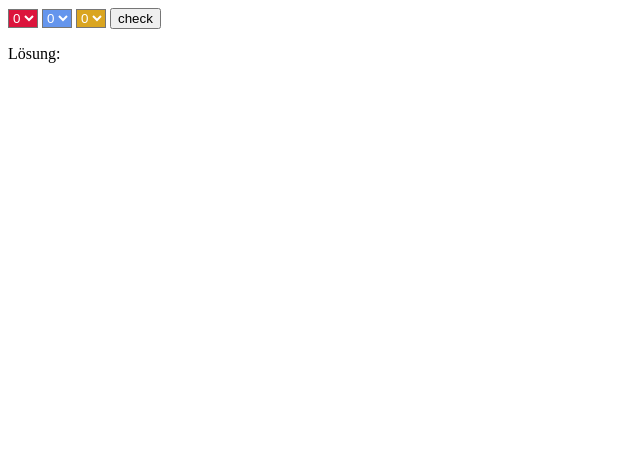
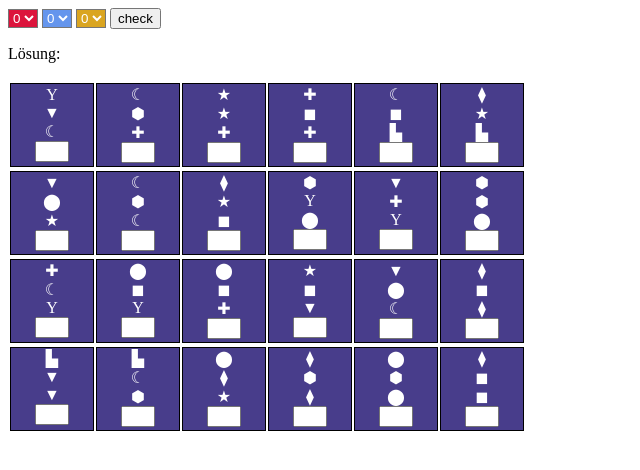
Before and after one commit to aoloe/htdocs-xox-games, a plain HTML site: page exit-adventskalender/index.html in a window 1280 px wide. Shown: the whole page, without its empty margins (0-640 px from the left). Drawn offline with Linux system fonts and the light colour scheme.

Commit message:
add the doors...

```diff
--- a/exit-adventskalender/index.html
+++ b/exit-adventskalender/index.html
@@ -31,6 +31,18 @@
         background-color: GoldenRod;
         color: white;
         padding: .5em;
+      }
+      table#calendar td {
+        border: 1px solid black;
+        width: 5em;
+        height: 5em;
+        text-align: center;
+        background-color: darkslateblue;
+        color: white;
+      }
+      table#calendar td input {
+        width: 2em;
+        text-align: center;
       }
     </style>
   </head>
@@ -75,6 +87,9 @@
       <button type="button" id="check">check</button>
     </form>
     <p>Lösung: <span id="solution"></span></p>
+    <form>
+    <table id="calendar"></table>
+    </form>
     <script>
     let check = document.getElementById('check');
       // 🢀 🢂 🢁 🢃 🢄 🢅 🢆 🢇
@@ -124,6 +139,80 @@
       let result = document.getElementById('solution')
       result.innerHTML = '<span class="yellow">' + yellow[yellowValue] + '</span> <span class="blue">' + blue[blueValue] + '</span> <span class="red">' + red[redValue] + '</span>';
     }
+
+    // '✚', '⧫', '⬢', '⬤', '★', '☾', '▼', '▙', 'Y', '◼',
+    signs = [
+      [
+        ['Y', '▼', '☾'],
+        ['☾', '⬢', '✚'],
+        ['★', '★', '✚'],
+        ['✚', '◼', '✚'],
+        ['☾', '◼', '▙'],
+        ['⧫', '★', '▙'],
+      ],
+      [
+        ['▼', '⬤', '★'],
+        ['☾', '⬢', '☾'],
+        ['⧫', '★', '◼'],
+        ['⬢', 'Y', '⬤'],
+        ['▼', '✚', 'Y'],
+        ['⬢', '⬢', '⬤'],
+      ],
+      [
+        ['✚', '☾', 'Y'],
+        ['⬤', '◼', 'Y'],
+        ['⬤', '◼', '✚'],
+        ['★', '◼', '▼'],
+        ['▼', '⬤', '☾'],
+        ['⧫', '◼', '⧫'],
+      ],
+      [
+        ['▙', '▼', '▼'],
+        ['▙', '☾', '⬢'],
+        ['⬤', '⧫', '★'],
+        ['⧫', '⬢', '⧫'],
+        ['⬤', '⬢', '⬤'],
+        ['⧫', '◼', '◼'],
+      ],
+    ];
+
+    var doors = localStorage.getItem('adventskalender');
+    if (doors) {
+      doors = JSON.parse(doors);
+    } else {
+      doors = [];
+      for (let i = 0; i < 4; i++) {
+        let row = Array.apply(null, Array(6)).map(function () {return '';});
+        doors.push(row);
+      }
+    }
+    // console.log('doors', doors);
+
+
+    function updateValue(event) {
+      let element = event.target;
+      let name = element.name.split('_');
+      doors[parseInt(name[1])][parseInt(name[2])] = element.value;
+      localStorage.setItem('adventskalender', JSON.stringify(doors));
+    }
+
+    let calendar = document.getElementById('calendar');
+    for (let i = 0; i < 4; i++) {
+      let tr = document.createElement('tr');
+      calendar.appendChild(tr);
+      for (let j = 0; j < 6; j++) {
+        let td = document.createElement('td');
+        td.innerHTML = signs[i][j].join('<br>');
+        // td.innerHTML += '<br><input type="text" name="sign_'+i+'_'+j+'">';
+        td.innerHTML += '<br>';
+        let td_input = document.createElement('input');
+        td_input.name = 'sign_' + i + '_' + j;
+        td_input.value = doors[i][j];
+        td_input.addEventListener('input', updateValue);
+        td.appendChild(td_input);
+        calendar.appendChild(td);
+      }
+    }
     </script>
   </body>
 </html>
```
